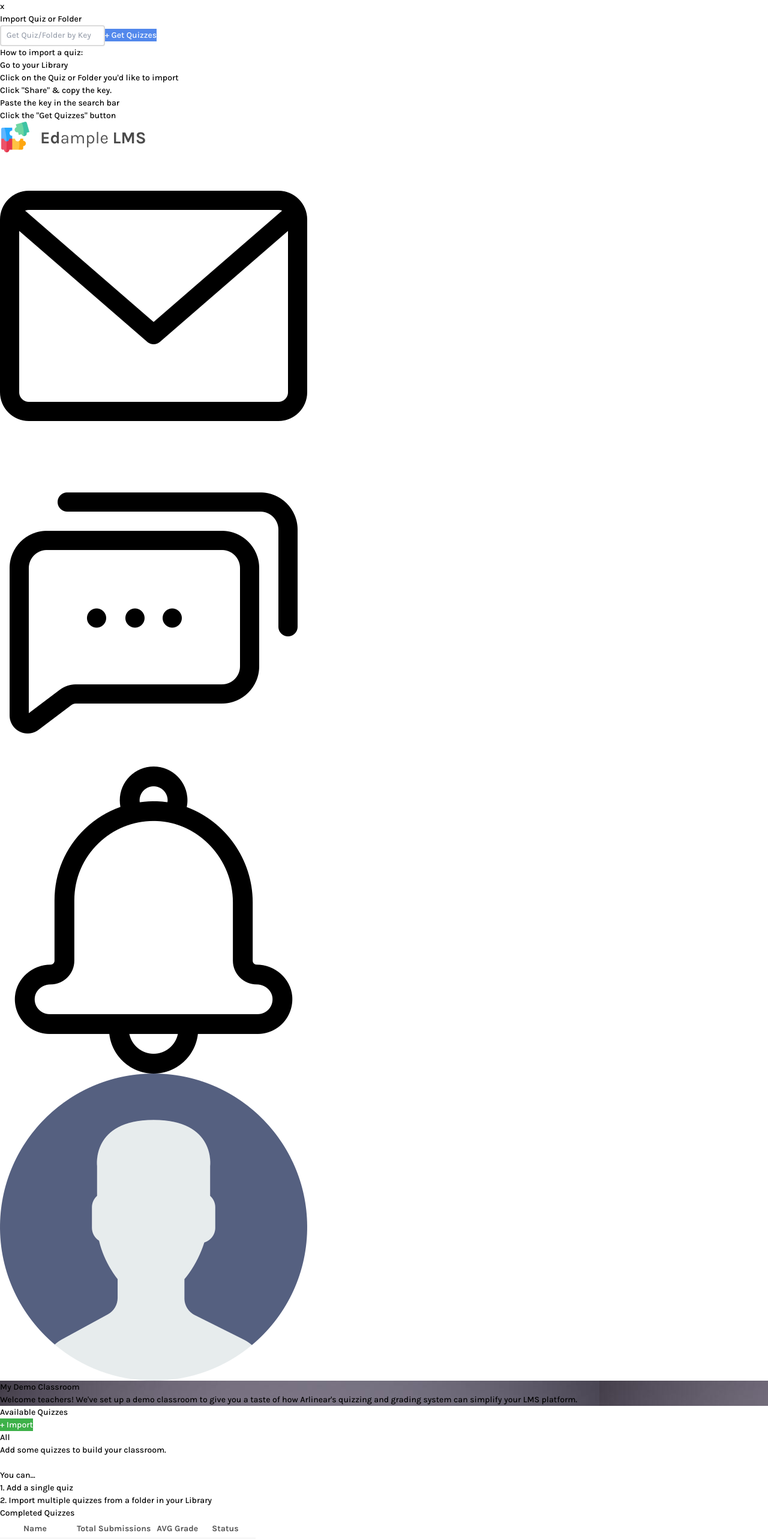
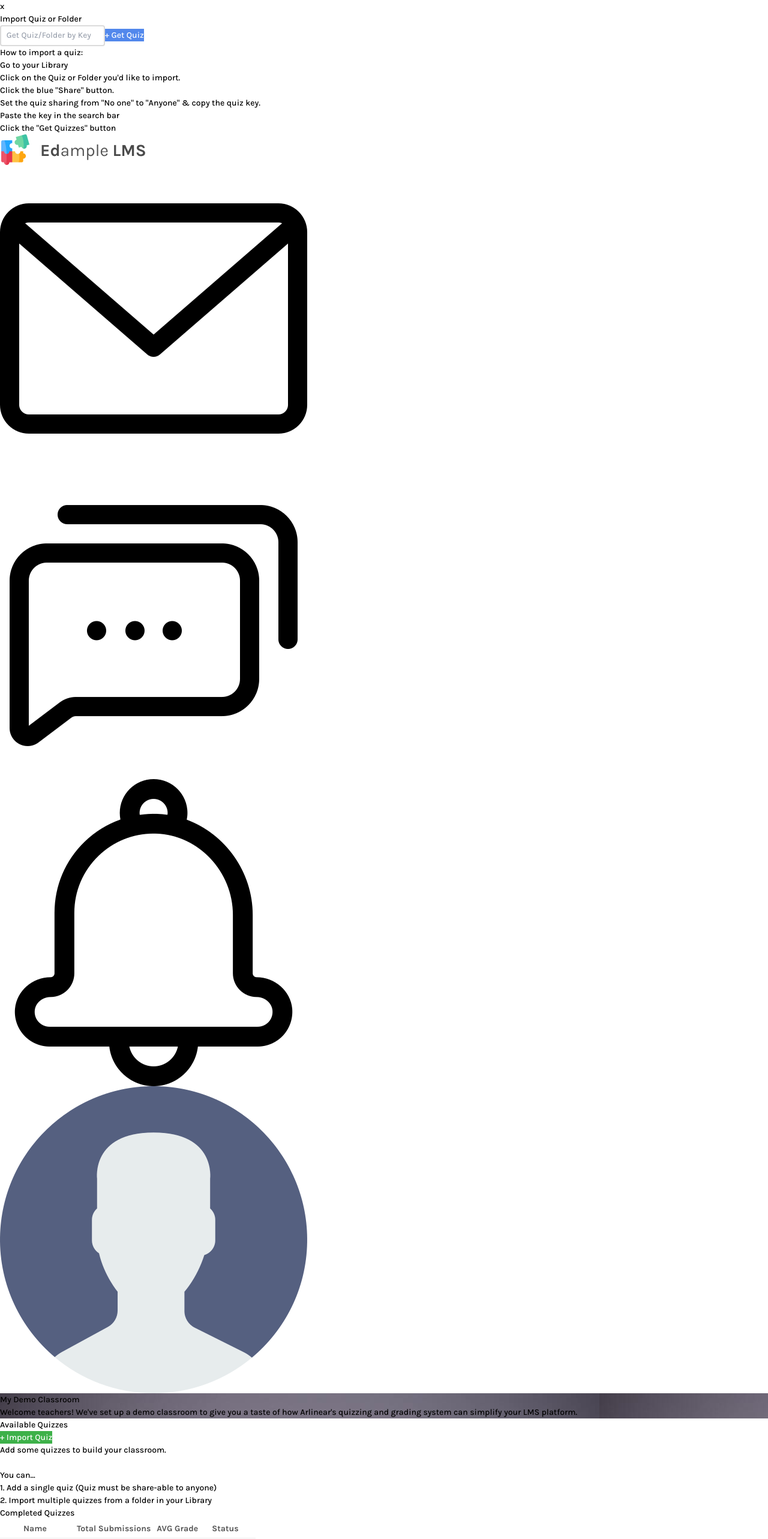
Before and after one commit to ArlinearEd/Edample, a Nuxt app: page / in a window 1280 px wide. Shown: the top 2566 px of the page at 60% size. Built offline with nearby package versions, Linux system fonts and the light colour scheme.

Commit message:
taking quiz styling + completed quiz grades stuff

```diff
--- a/components/ImportQuizFolder.vue
+++ b/components/ImportQuizFolder.vue
@@ -15,7 +15,7 @@
             class="py-[6.5px] px-6"
             :loading="loading"
             color="blue">
-            {{ loading ? 'Searching...' : '+ Get Quizzes' }}
+            {{ loading ? 'Searching...' : '+ Get Quiz' }}
         </UiButton>
     </div>
 
@@ -26,9 +26,10 @@
             class="text-center text-gray-800">
             <h6 class="font-bold mb-2">How to import a quiz:</h6>
             <ol class="list-decimal list-inside">
-                <li>Go to <a class="text-blue-600 underline" href="/library" target="_blank">your Library</a></li>
-                <li>Click on the Quiz or Folder you'd like to import</li>
-                <li>Click "Share" & copy the key.</li>
+                <li>Go to <a class="text-blue-600 underline" href="https://app.arlinear.com/library" target="_blank">your Library</a></li>
+                <li>Click on the Quiz or Folder you'd like to import.</li>
+                <li>Click the blue "Share" button.</li>
+                <li>Set the quiz sharing from "No one" to "Anyone" & copy the quiz key.</li>
                 <li>Paste the key in the search bar</li>
                 <li>Click the "Get Quizzes" button</li>
             </ol>
--- a/components/ViewGrades.vue
+++ b/components/ViewGrades.vue
@@ -1,6 +1,6 @@
 <template>
     <h2 class="text-xl text-center font-bold">Grades for {{quiz.title}}</h2>
-
+    <UiButton @click="downloadGrades(grades)" class="mt-4 mx-auto" color="green">Download Grades as CSV</UiButton>
     <UiTable
             v-if="!loading"
             :columns="tableColumns"
@@ -93,4 +93,8 @@ const prettyQuizDate = (rawDate) => {
     let formattedDate = useDateFormat(new Date(rawDate), "MMM D, YYYY (h:mm A)");
     return formattedDate.value.replace('"', "");
 };
+
+const downloadGrades = (grades) => {
+    alert("Downloading grades...")
+}
 </script>
--- a/pages/index.vue
+++ b/pages/index.vue
@@ -4,8 +4,14 @@
             <!-- Import Quiz/Folder  -->
             <ImportQuizFolder
                 v-if="modalContent == 'import'"
-                @addedFolder="folders.push($event)"
-                @addQuiz="availableQuizzes.push({ title: 'TODO: quiz name', api_key: $event })"
+                @addedFolder="() => {
+                    folders.push($event);
+                    modalActive = false;
+                }"
+                @addQuiz="() => {
+                    availableQuizzes.push({ title: 'TODO: quiz name', api_key: $event });
+                    modalActive = false;
+                }"
                 @closeModal="modalActive = false"
             />
 
@@ -29,12 +35,13 @@
                     <h4 class="text-xl">Available Quizzes</h4>
 
                     <div class="flex gap-3 ml-auto">
-                        <UiButton color="green" @click="openModal('import')">+ Import</UiButton>
+                        <UiButton color="green" @click="openModal('import')">+ Import Quiz</UiButton>
                     </div>
                 </div>
 
                 <!-- toggle folder -->
-                <div class="flex items-end mt-1 mb-3">
+                <div v-if="quizzesInTab.length || availableQuizzes.length"
+                    class="flex items-end mt-1 mb-3">
                     <div
                         v-for="(folder, idx) in [{ name: 'All' }].concat(folders)"
                         :key="folder"
@@ -57,9 +64,9 @@
                     Add some quizzes to build your classroom. <br />
                     <br />
                     You can... <br />
-                    1. Add a single quiz <br />
+                    1. Add a single quiz (Quiz must be share-able to anyone) <br />
                     2. Import multiple quizzes from a folder in
-                    <a class="text-blue-600 underline" href="/library" target="_blank">your Library</a>
+                    <a class="text-blue-600 underline" href="https://app.arlinear.com/library" target="_blank">your Library</a>
                 </p>
             </UiBox>
 
@@ -85,8 +92,6 @@
                 </div>
             </UiBox>
         </div>
-        <!-- Text input when user clicks enter send value to downloadGrades function -->
-        <input type="text" @keyup.enter="downloadGrades" />
     </div>
 </template>
 
--- a/pages/take-quiz/[id].vue
+++ b/pages/take-quiz/[id].vue
@@ -1,8 +1,7 @@
 <template>
-    bruh
+    <NuxtLink class="backHomeBtn" to="/">Go Back</NuxtLink>
     <ArlinearQuiz :quizKey="quizKey" :primaryKey="yourName"/>
     <!-- ba777045-7033-4701-b17b-da9e90dcd41e -->
-    <NuxtLink to="/">Home</NuxtLink>
 
 </template>
 
@@ -22,3 +21,12 @@ const yourName = ref(names[Math.floor(Math.random() * names.length)])
 
 
 </script>
+
+<style scoped>
+.backHomeBtn{
+    display: block;
+    text-align: center;
+    font-weight: bold;
+    margin: 30px auto;
+}
+</style>
```
